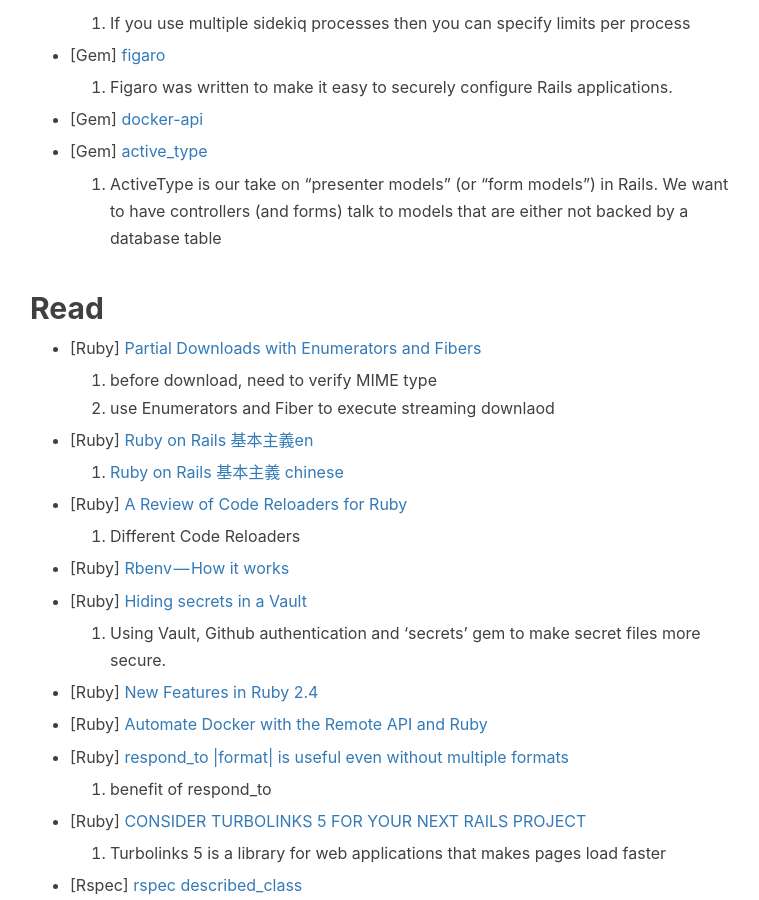
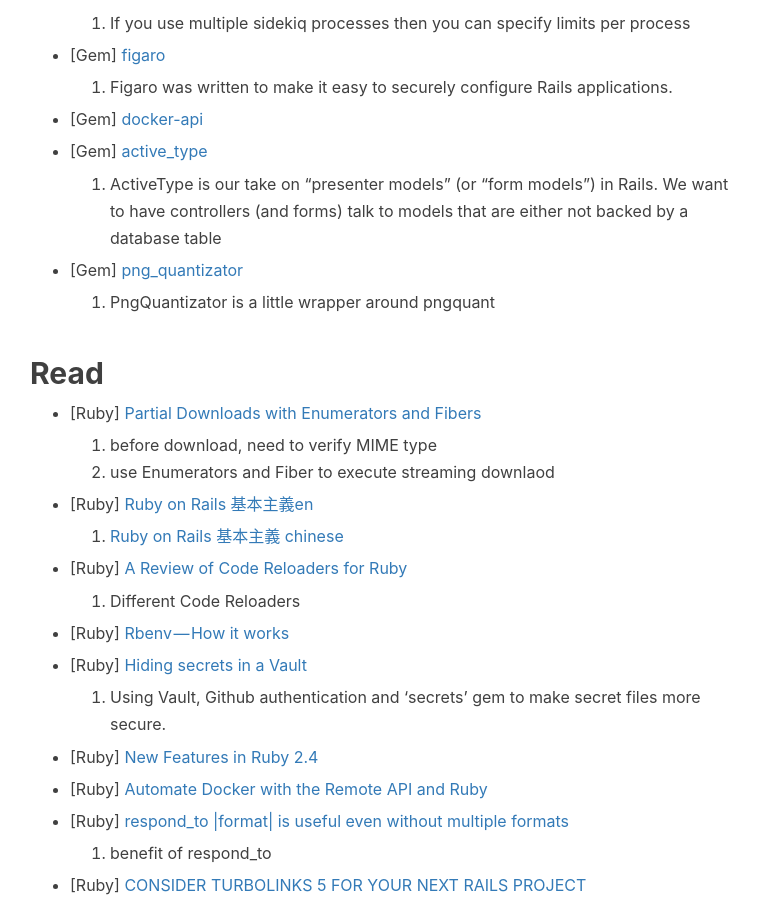
Before and after one commit to mylake/mylake.github.com, a Jekyll site: the page built from _posts/2016-07-31-2016.markdown, in a window 1280 px wide and 900 px high, scrolled down 892 px. Shown: the whole window, without its empty margins (235-994 px from the left). Built offline with Jekyll 4.4.1, drawn with Linux system fonts in a browser that asks for light colours; nearby versions of some CDN libraries; comment, search, counter and statistics services are not loaded.

Commit message:
PngQuantizator

```diff
--- a/_posts/2016-07-31-2016.markdown
+++ b/_posts/2016-07-31-2016.markdown
@@ -31,6 +31,8 @@
 * <p>[Gem] <a href="https://github.com/makandra/active_type">active_type</a></p>
   1. ActiveType is our take on "presenter models" (or "form models") in Rails. We want to have controllers (and forms) talk to models that are either not backed by a database table
 
+* <p>[Gem] <a href="https://github.com/rogercampos/png_quantizator/blob/master/lib/png_quantizator.rb">png_quantizator</a></p>
+  1. PngQuantizator is a little wrapper around pngquant
 
 ## Read
 
```
Also changed, not shown: 2 other files.
